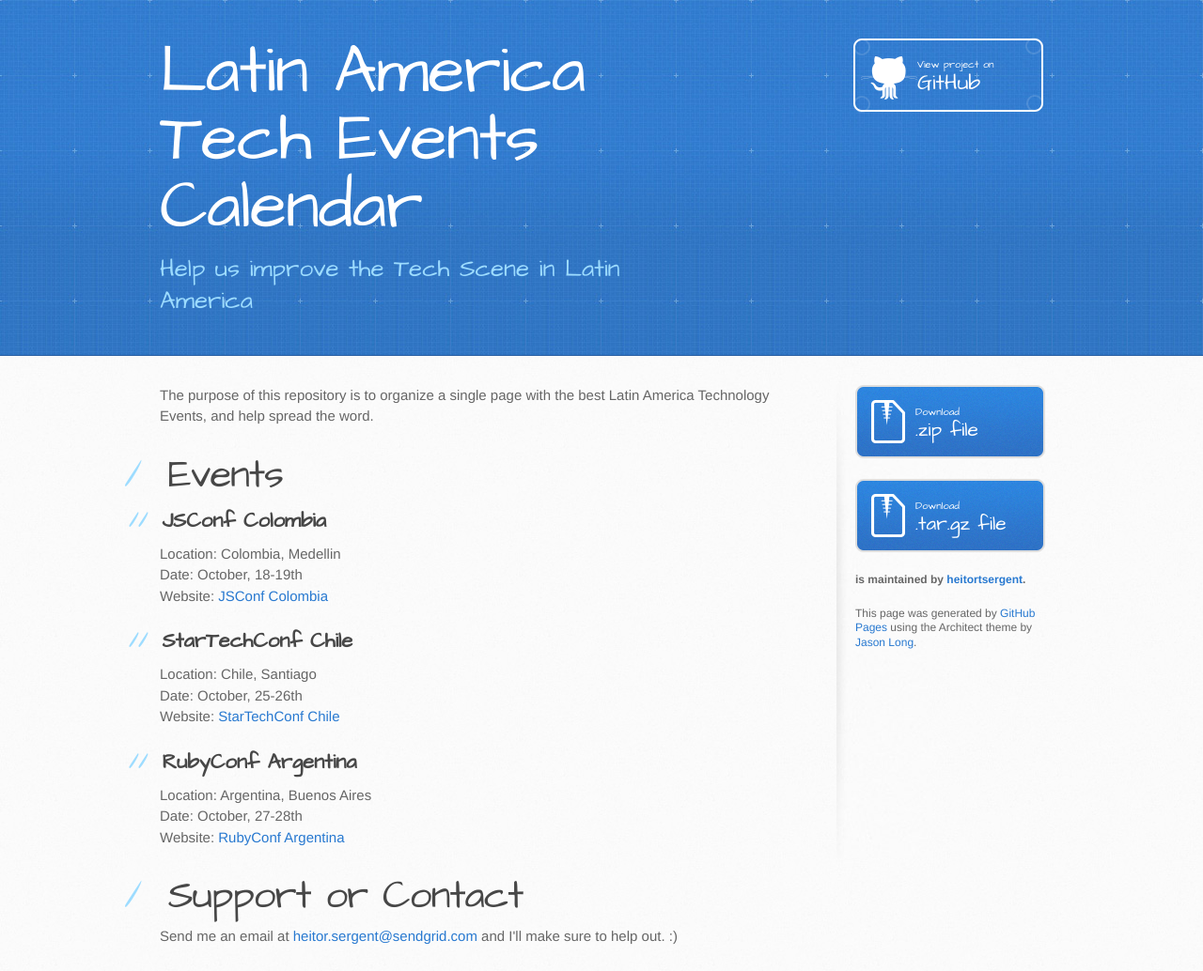
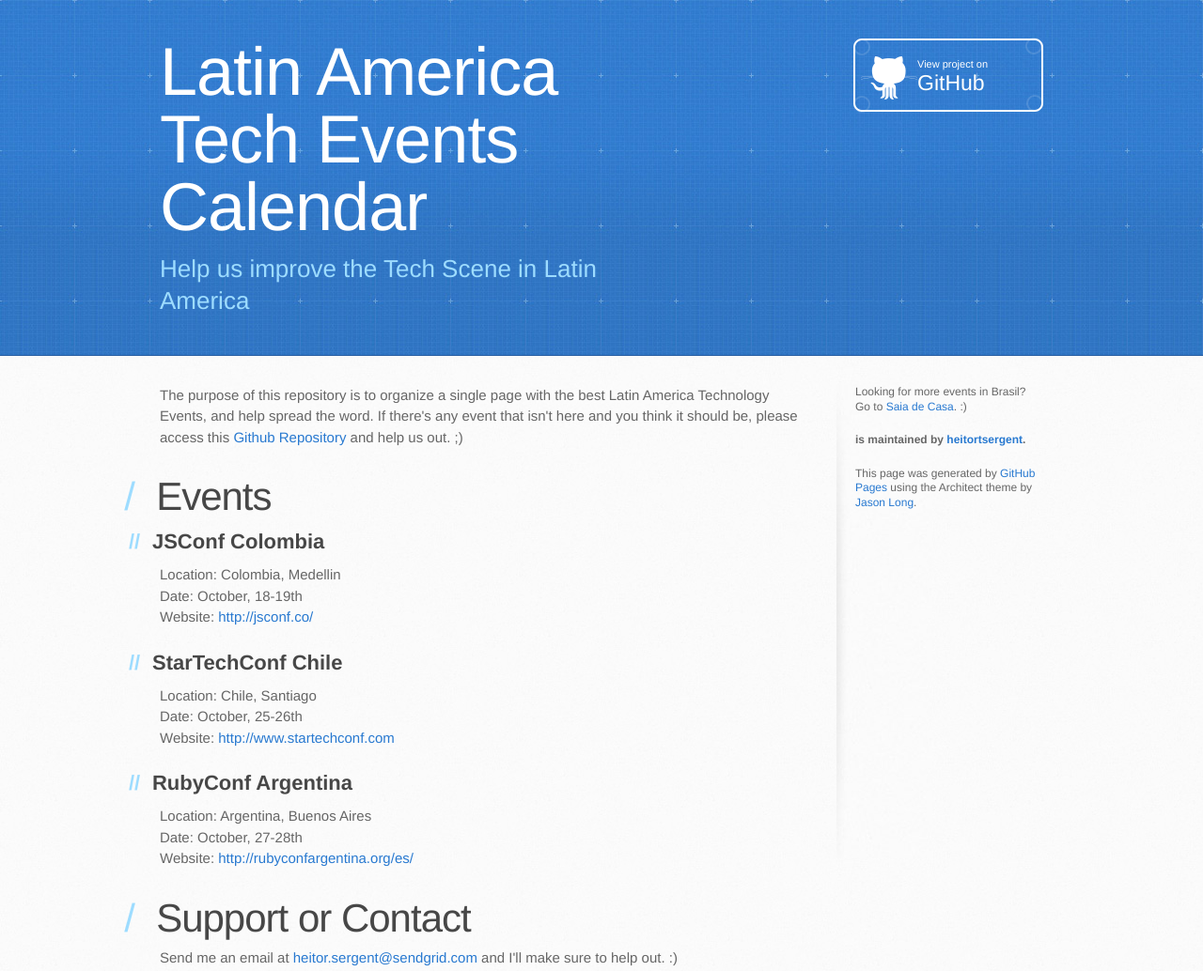
Before and after one commit to machadogj/latam-tech-calendar, a plain HTML site: page index.html in a window 1280 px wide. Shown: the whole page at 94% size. Drawn offline with Linux system fonts and the light colour scheme.

Commit message:
added information and changed font

```diff
--- a/index.html
+++ b/index.html
@@ -28,7 +28,7 @@
     <div id="content-wrapper">
       <div class="inner clearfix">
         <section id="main-content">
-          <p>The purpose of this repository is to organize a single page with the best Latin America Technology Events, and help spread the word.</p>
+          <p>The purpose of this repository is to organize a single page with the best Latin America Technology Events, and help spread the word. If there's any event that isn't here and you think it should be, please access this <a href="https://github.com/heitortsergent/latam-tech-calendar"> Github Repository </a> and help us out. ;)</p>
 
 <h1>
 <a name="events" class="anchor" href="#events"><span class="octicon octicon-link"></span></a>Events</h1>
@@ -36,17 +36,17 @@
 <h2>
 <a name="jsconf-colombia" class="anchor" href="#jsconf-colombia"><span class="octicon octicon-link"></span></a>JSConf Colombia</h2>
 
-<p><strong>Location:</strong> Colombia, Medellin<br><strong>Date:</strong> October, 18-19th<br><strong>Website:</strong> <a href="http://jsconf.co/">JSConf Colombia</a>  </p>
+<p><strong>Location:</strong> Colombia, Medellin<br><strong>Date:</strong> October, 18-19th<br><strong>Website:</strong> <a href="http://jsconf.co/">http://jsconf.co/</a>  </p>
 
 <h2>
 <a name="startechconf-chile" class="anchor" href="#startechconf-chile"><span class="octicon octicon-link"></span></a>StarTechConf Chile</h2>
 
-<p><strong>Location:</strong> Chile, Santiago<br><strong>Date:</strong> October, 25-26th<br><strong>Website:</strong> <a href="http://www.startechconf.com">StarTechConf Chile</a>  </p>
+<p><strong>Location:</strong> Chile, Santiago<br><strong>Date:</strong> October, 25-26th<br><strong>Website:</strong> <a href="http://www.startechconf.com">http://www.startechconf.com</a>  </p>
 
 <h2>
 <a name="rubyconf-argentina" class="anchor" href="#rubyconf-argentina"><span class="octicon octicon-link"></span></a>RubyConf Argentina</h2>
 
-<p><strong>Location:</strong> Argentina, Buenos Aires<br><strong>Date:</strong> October, 27-28th<br><strong>Website:</strong> <a href="http://rubyconfargentina.org/es/">RubyConf Argentina</a>  </p>
+<p><strong>Location:</strong> Argentina, Buenos Aires<br><strong>Date:</strong> October, 27-28th<br><strong>Website:</strong> <a href="http://rubyconfargentina.org/es/">http://rubyconfargentina.org/es/</a>  </p>
 
 <h1>
 <a name="support-or-contact" class="anchor" href="#support-or-contact"><span class="octicon octicon-link"></span></a>Support or Contact</h1>
@@ -55,14 +55,7 @@
         </section>
 
         <aside id="sidebar">
-          <a href="https://github.com/heitortsergent/latam-tech-calendar/zipball/master" class="button">
-            <small>Download</small>
-            .zip file
-          </a>
-          <a href="https://github.com/heitortsergent/latam-tech-calendar/tarball/master" class="button">
-            <small>Download</small>
-            .tar.gz file
-          </a>
+          <p>Looking for more   events in Brasil? Go to <a href="http://saiadecasa.github.io/">Saia de Casa</a>. :)</p>
 
           <p class="repo-owner"><a href="https://github.com/heitortsergent/latam-tech-calendar"></a> is maintained by <a href="https://github.com/heitortsergent">heitortsergent</a>.</p>
 
--- a/stylesheets/stylesheet.css
+++ b/stylesheets/stylesheet.css
@@ -66,7 +66,7 @@ a:hover {
 header {
   padding-top: 40px;
   padding-bottom: 40px;
-  font-family: 'Architects Daughter', 'Helvetica Neue', Helvetica, Arial, serif;
+  font-family: 'Helvetica Neue', Helvetica, Arial, serif;
   background: #2e7bcf url(../images/header-bg.jpg) 0 0 repeat-x;
   border-bottom: solid 1px #275da1;
 }
@@ -136,7 +136,7 @@ a.button {
   color: #fff;
   padding-left: 68px;
   padding-top: 22px;
-  font-family: 'Architects Daughter', 'Helvetica Neue', Helvetica, Arial, serif;
+  font-family: 'Helvetica Neue', Helvetica, Arial, serif;
 }
 a.button small {
   display: block;
@@ -225,7 +225,7 @@ form {
 /* GENERAL ELEMENT TYPE STYLES */
 
 #main-content h1 {
-  font-family: 'Architects Daughter', 'Helvetica Neue', Helvetica, Arial, serif;
+  font-family: 'Helvetica Neue', Helvetica, Arial, serif;
   font-size: 2.8em;
   letter-spacing: -1px;
   color: #474747;
@@ -239,7 +239,7 @@ form {
 }
 
 #main-content h2 {
-  font-family: 'Architects Daughter', 'Helvetica Neue', Helvetica, Arial, serif;
+  font-family: 'Helvetica Neue', Helvetica, Arial, serif;
   font-size: 22px;
   font-weight: bold;
   margin-bottom: 8px;
@@ -253,7 +253,7 @@ form {
 }
 
 #main-content h3 {
-  font-family: 'Architects Daughter', 'Helvetica Neue', Helvetica, Arial, serif;
+  font-family: 'Helvetica Neue', Helvetica, Arial, serif;
   font-size: 18px;
   font-weight: bold;
   margin-top: 24px;
@@ -269,7 +269,7 @@ form {
 }
 
 #main-content h4 {
-  font-family: 'Architects Daughter', 'Helvetica Neue', Helvetica, Arial, serif;
+  font-family: 'Helvetica Neue', Helvetica, Arial, serif;
   font-size: 15px;
   font-weight: bold;
   color: #474747;
@@ -283,7 +283,7 @@ h4:before {
 }
 
 #main-content h5 {
-  font-family: 'Architects Daughter', 'Helvetica Neue', Helvetica, Arial, serif;
+  font-family: 'Helvetica Neue', Helvetica, Arial, serif;
   font-size: 14px;
   color: #474747;
 }
@@ -295,7 +295,7 @@ h5:before {
 }
 
 #main-content h6 {
-  font-family: 'Architects Daughter', 'Helvetica Neue', Helvetica, Arial, serif;
+  font-family: 'Helvetica Neue', Helvetica, Arial, serif;
   font-size: .8em;
   color: #474747;
 }
```
